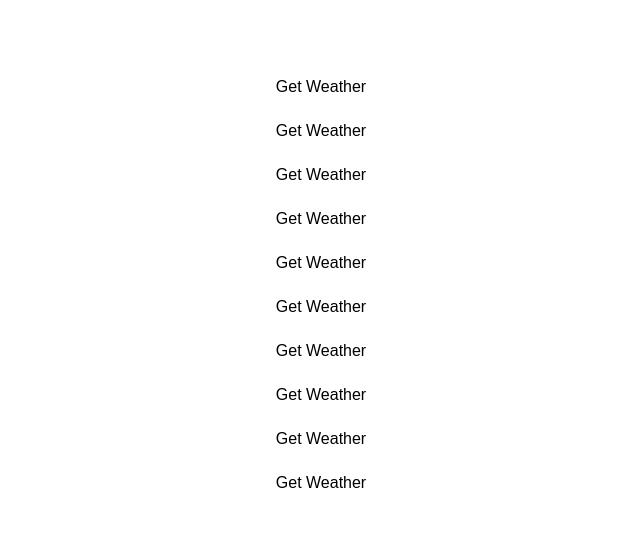
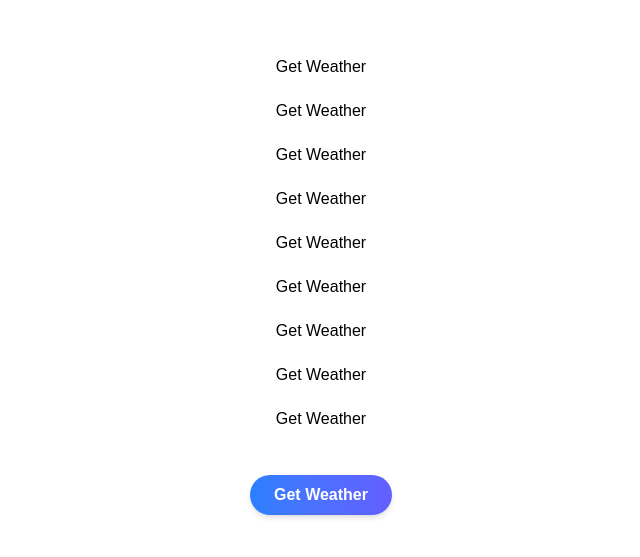
Before and after one commit to JumboCode/bostons-higher-ground, a Next.js app: page /weather in a window 1280 px wide. Shown: the part 115-672 px from the top of the page, without its empty margins (319-959 px from the left). Built offline with nearby package versions, Linux system fonts and the light colour scheme.

Commit message:
Complete weather button ticket

```diff
--- a/src/components/weather-buttons/button-west.tsx
+++ b/src/components/weather-buttons/button-west.tsx
@@ -1,3 +1,45 @@
-export default function WeatherButton() {
-    return <button>Get Weather</button>;
+"use client";
+import React, { useState } from "react";
+
+type ButtonProps = {
+  label: string;
+};
+
+export default function WeatherButton({ label }: ButtonProps) {
+  const [weather, setWeather] = useState<string>("");
+
+  async function handleClick() {
+    try {
+      const response = await fetch("https://api.weather.gov/gridpoints/BOX/69,92/forecast");
+      const data = await response.json();
+
+      // Get the first forecast period (current)
+      const forecast = data.properties.periods[0];
+      const temperature = forecast.temperature;
+      const condition = forecast.shortForecast;
+
+      // Update displayed text
+      setWeather(`${temperature}°F — ${condition}`);
+    } catch (error) {
+      console.error("Error fetching weather:", error);
+      setWeather("Failed to fetch weather.");
+    }
+  }
+
+  return (
+    <div className="flex flex-col items-center space-y-3 mt-6">
+      <button
+        onClick={handleClick}
+        className="px-6 py-2 bg-gradient-to-r from-blue-500 to-indigo-500 text-white font-semibold rounded-full shadow-md hover:from-blue-600 hover:to-indigo-600 transition-all duration-200 ease-in-out transform hover:scale-105"
+      >
+        Get Weather
+      </button>
+
+      {weather && (
+        <p className="text-gray-800 text-lg font-medium">
+          {weather}
+        </p>
+      )}
+    </div>
+  );
 }
```
